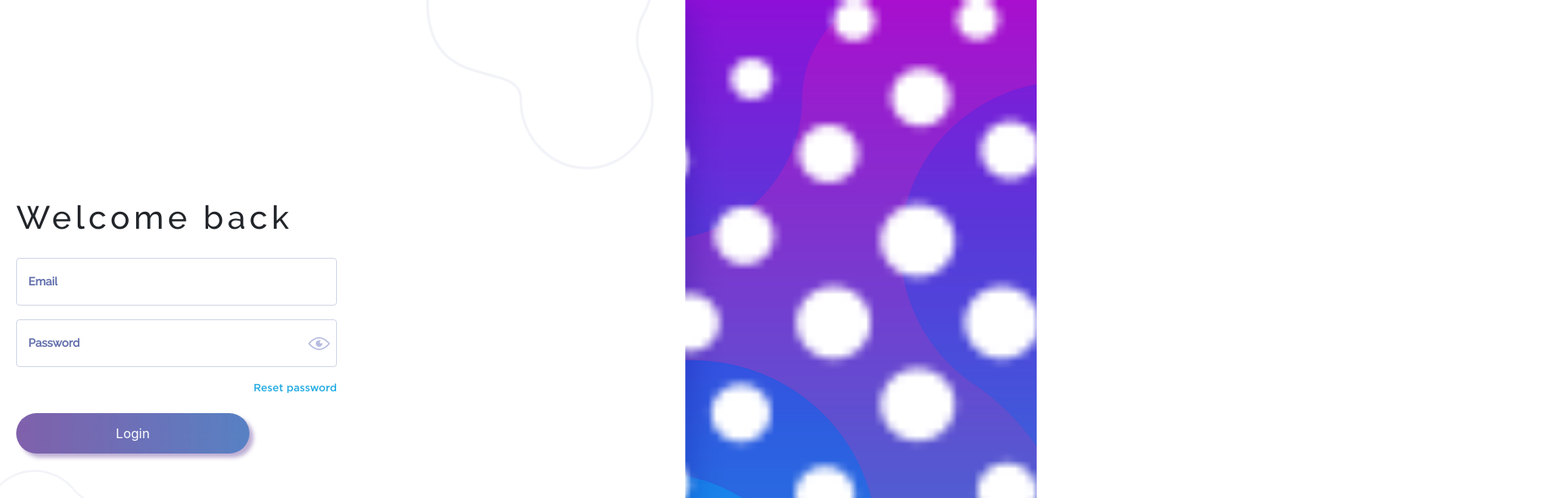
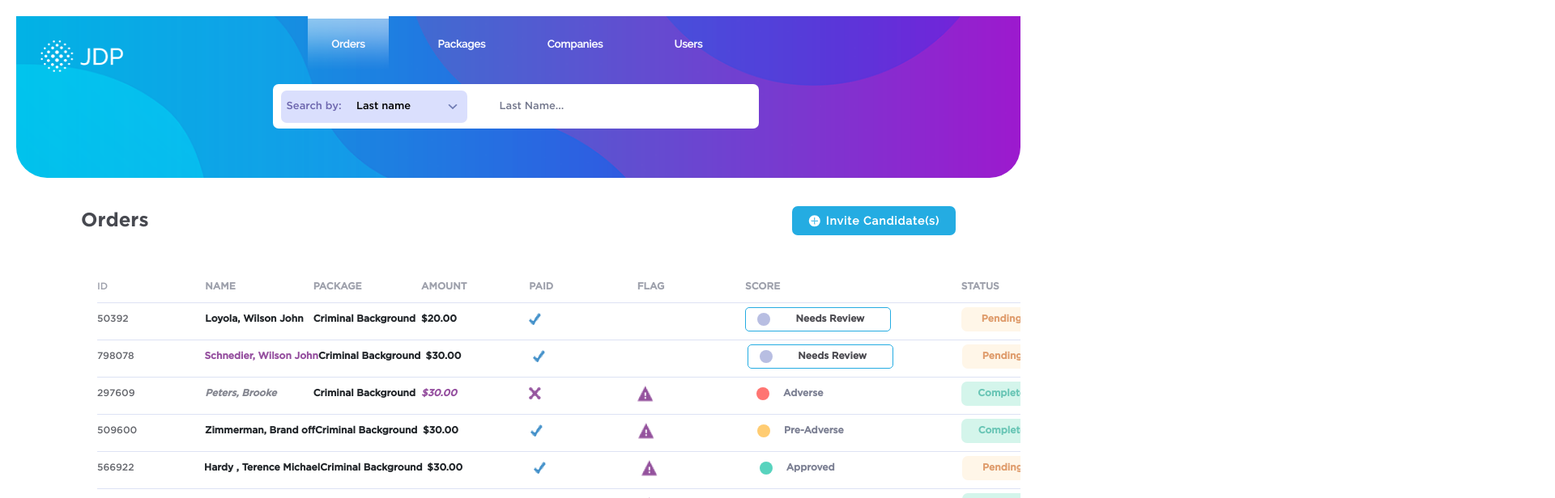
Before and after one commit to tarzan1110/face_web, a React (Create React App) app: page / in a window 1280 px wide. Shown: the top 616 px of the page at 81% size, 1920 px wide, since content can reach past the window. Built offline with nearby package versions, Linux system fonts and the light colour scheme.

Commit message:
hover change

```diff
--- a/src/App.js
+++ b/src/App.js
@@ -5,8 +5,8 @@ import Order from './screens/Order'
 
 function App() {
   return (
-    <Login/>
-    //  <Order/>
+    // <Login/>
+    <Order/>
   );
 }
 
--- a/src/screens/Order.js
+++ b/src/screens/Order.js
@@ -5,9 +5,9 @@ const COLOR_DAMSON = '#954f9f'
 const COLOR_GREY = "#83858f"
 const COLOR_DARK_GREY = '#66686e'
 const COLOR_NEED_REVIEW = '#4b4a50'
-const MenuItem = ({selected,label,onSelect})=>{
+const MenuItem = ({selected,label,onSelect,onMouseEnter, onMouseLeave})=>{
     return(
-        <SelectedMenu onClick={()=>{onSelect()}}>
+        <SelectedMenu onClick={()=>{onSelect()}} onMouseEnter={()=>{!!onMouseEnter&&onMouseEnter()}} onMouseLeave={()=>{!!onMouseLeave&&onMouseLeave()}}>
             <SelectedMenuBackgroundBar selected={selected}/>
             <SelectedMenuBackground selected={selected} src={require("../asset/rectangle.png")}  alt="">{label}</SelectedMenuBackground>
         </SelectedMenu>
@@ -85,10 +85,10 @@ class Order extends Component {
             <OrderScreenContainer>
                 <NavBackground>
                         <MenuContainer>
-                            <MenuItem label={"Orders"} selected={selectedIndex===0} onSelect={()=>{this.setState({selectedIndex:0})}}/>
-                            <MenuItem label={"Packages"} selected={selectedIndex===1} onSelect={()=>{this.setState({selectedIndex:1})}}/>
-                            <MenuItem label={"Companies"} selected={selectedIndex===2} onSelect={()=>{this.setState({selectedIndex:2})}}/>
-                            <MenuItem label={"Users"} selected={selectedIndex===3} onSelect={()=>{this.setState({selectedIndex:3})}}/>
+                            <MenuItem label={"Orders"} selected={selectedIndex===0} onSelect={()=>{this.setState({selectedIndex:0})}} onMouseEnter={()=>{this.setState({selectedIndex:0})}} onMouseLeave={()=>{this.setState({selectedIndex:-1})}}/>
+                            <MenuItem label={"Packages"} selected={selectedIndex===1} onSelect={()=>{this.setState({selectedIndex:1})}} onMouseEnter={()=>{this.setState({selectedIndex:1})}} onMouseLeave={()=>{this.setState({selectedIndex:-1})}}/>
+                            <MenuItem label={"Companies"} selected={selectedIndex===2} onSelect={()=>{this.setState({selectedIndex:2})}} onMouseEnter={()=>{this.setState({selectedIndex:2})}} onMouseLeave={()=>{this.setState({selectedIndex:-1})}}/>
+                            <MenuItem label={"Users"} selected={selectedIndex===3} onSelect={()=>{this.setState({selectedIndex:3})}} onMouseEnter={()=>{this.setState({selectedIndex:3})}} onMouseLeave={()=>{this.setState({selectedIndex:-1})}}/>
                         </MenuContainer>
                         <SearchPad>
                              <SearchCategory >
```
